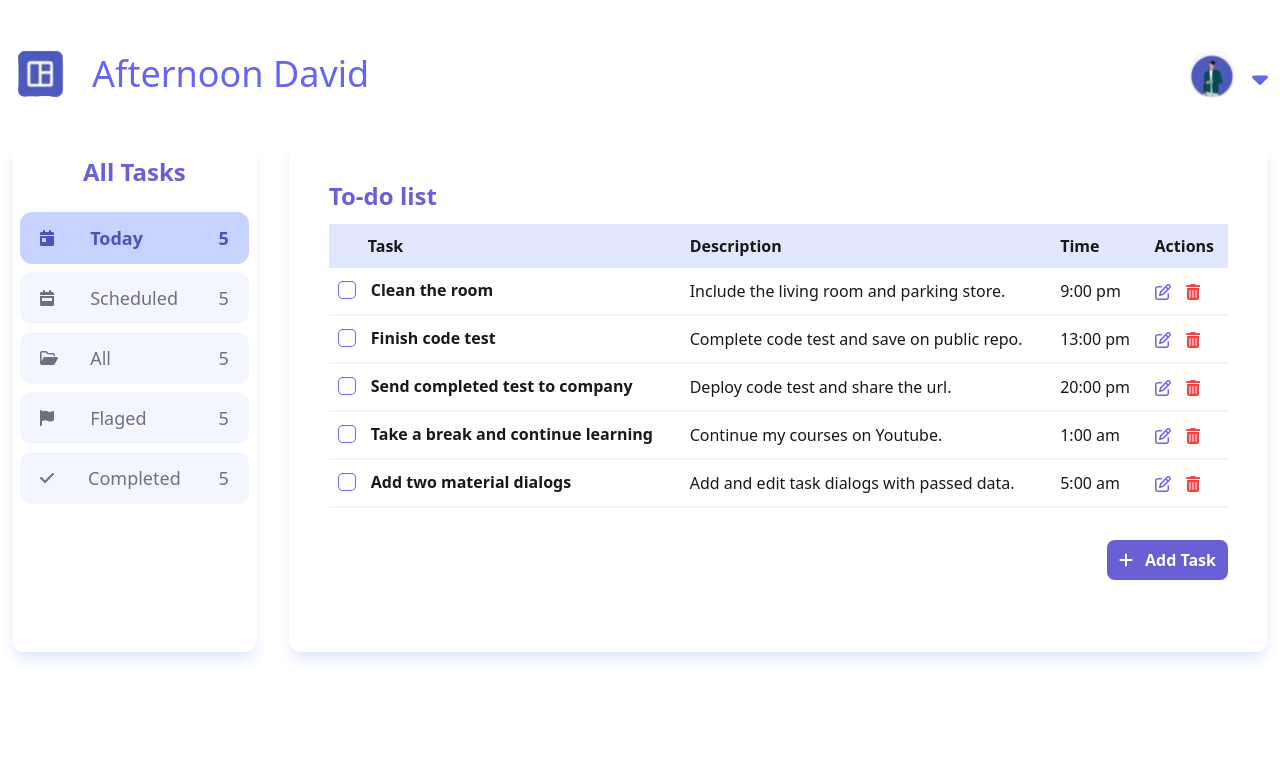
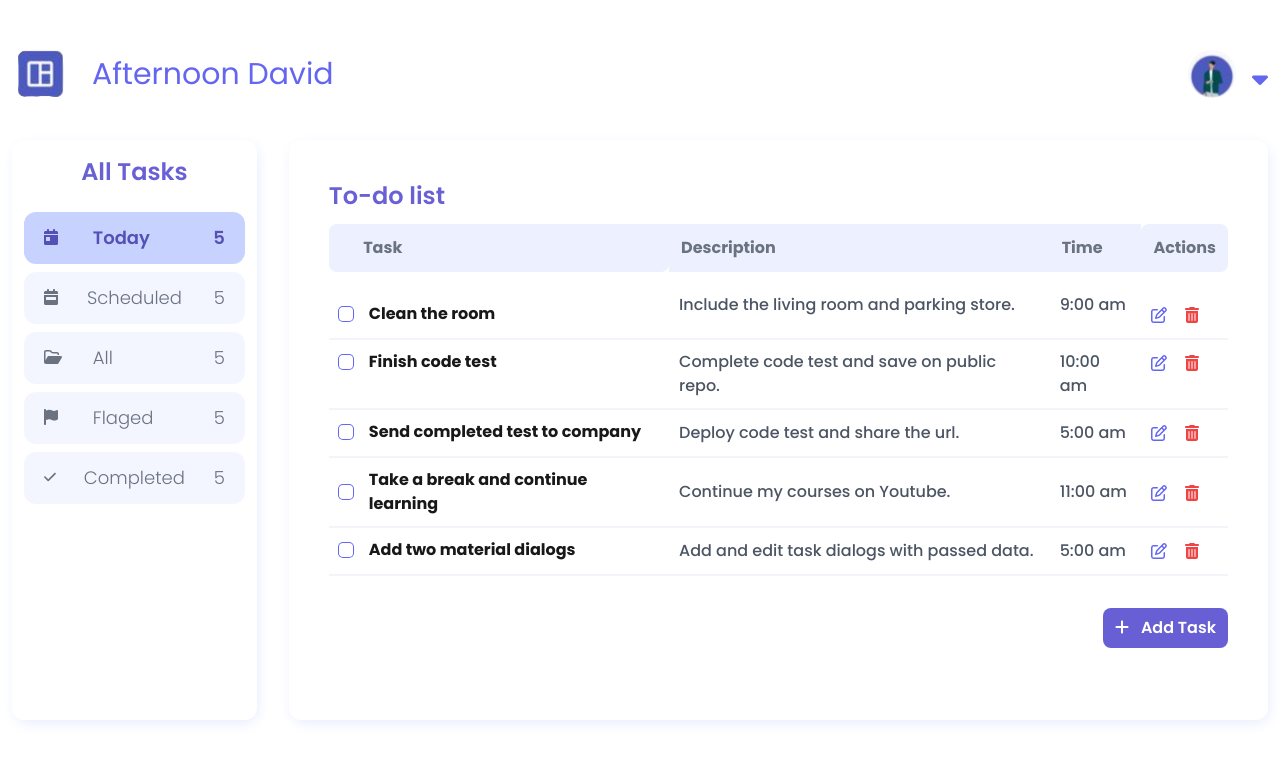
Before and after one commit to jowc/health-todo, an Angular app: page / in a window 1280 px wide. Shown: the top 762 px of the page. Built offline with nearby package versions, Linux system fonts and the light colour scheme.

Commit message:
completed project requirements and added custom Tailwind classes

```diff
--- a/src/app/shared/store/mock.data.ts
+++ b/src/app/shared/store/mock.data.ts
@@ -11,28 +11,28 @@ export const tasks = [
     id: 1,
     task: 'Clean the room',
     description: 'Include the living room and parking store.',
-    time: '9:00 pm',
+    time: '9:00 am',
     priority: false,
   },
   {
     id: 2,
     task: 'Finish code test',
     description: 'Complete code test and save on public repo.',
-    time: '13:00 pm',
+    time: '10:00 am',
     priority: true,
   },
   {
     id: 3,
     task: 'Send completed test to company',
     description: 'Deploy code test and share the url.',
-    time: '20:00 pm',
+    time: '5:00 am',
     priority: false,
   },
   {
     id: 4,
     task: 'Take a break and continue learning',
     description: 'Continue my courses on Youtube.',
-    time: '1:00 am',
+    time: '11:00 am',
     priority: false,
   },
   {
--- a/src/app/shared/ui/header/header.component.html
+++ b/src/app/shared/ui/header/header.component.html
@@ -2,7 +2,7 @@
 
     <section class="flex items-center gap-x-2 sm:gap-x-6">
         <img class="w-10 sm:w-14 cursor-pointer" src="assets/media/health icon.png" alt="health logo" width="64">
-        <span class="text-indigo-500 text-xl sm:text-4xl font-light">Afternoon David</span>
+        <span class="text-indigo-500 text-xl sm:text-3xl font-normal">Afternoon David</span>
     </section>
 
     <section class="flex items-center gap-x-2 sm:gap-x-4 mr-2 sm:mr-0">
--- a/src/app/shared/ui/sidebar-item/sidebar-item.component.scss
+++ b/src/app/shared/ui/sidebar-item/sidebar-item.component.scss
@@ -1,5 +1,5 @@
 section{
     span{
-        @apply text-lg;
+        @apply text-base sm:text-lg;
     }
 }
--- a/src/app/shared/ui/sidebar/sidebar.component.html
+++ b/src/app/shared/ui/sidebar/sidebar.component.html
@@ -1,4 +1,4 @@
-<div class="h-full py-4 px-2 rounded-xl shadow-lg shadow-indigo-100">
+<div class="h-full py-4 px-3 rounded-xl shadow-card">
 
     <h3 class="sm:text-center">All Tasks</h3>
 
--- a/src/app/ui/add-task-modal/add-task-modal.component.html
+++ b/src/app/ui/add-task-modal/add-task-modal.component.html
@@ -6,7 +6,7 @@
         </div>
     </section>
 
-    <form class="flex flex-col gap-y-4" [formGroup]="taskForm" (submit)="onSubmit()">
+    <form class="flex flex-col gap-y-4" [formGroup]="taskForm" #formDir="ngForm" (submit)="onSubmit()">
         <section>
             <input type="text" name="task" id="task" placeholder="Task" formControlName="task">
 
@@ -22,21 +22,22 @@
             </div>
         </section>
 
-        <section class="flex justify-between items-center">
+        <section class="flex flex-col sm:flex-row justify-between items-center gap-2">
 
-            <div class="w-32 relative text-gray-400">
+            <div class="w-full sm:w-32 relative text-gray-400" [ngClass]="{'text-gray-800': time?.value}">
                 <select #timeOption class="focus:text-gray-800" name="time" id="time" formControlName="time">
                     <option class="text-gray-400" value="" selected>Time</option>
                     <option value="9:00 am">9:00 am</option>
                     <option value="10:00 am">10:00 am</option>
                     <option value="11:00 am">11:00 am</option>
+                    <option value="5:00 am">5:00 am</option>
                 </select>
                 <fa-icon class="absolute right-2 top-1/2 -translate-y-1/2 -mt-1 text-2xl font-bold"
                     [icon]="faSortDown()" (click)="timeOption.click()" />
             </div>
 
             <div class="flex items-center gap-x-3 text-gray-400">
-                <label class="block font-bold" for="task">High priority</label>
+                <label class="block font-semibold" for="task">High priority</label>
                 <div class="relative">
                     <input
                         class="peer block appearance-none outline-none w-4 h-4 ring-2 ring-indigo-200 bg-white checked:bg-indigo-600 p-0 rounded"
@@ -48,7 +49,7 @@
 
         </section>
 
-        <div class="ehealth-error" *ngIf="time?.untouched && time?.invalid">
+        <div class="ehealth-error text-center sm:text-left" *ngIf="time?.pristine && formDir.submitted">
             Time must be selected.
         </div>
 
--- a/src/app/ui/edit-task-modal/edit-task-modal.component.html
+++ b/src/app/ui/edit-task-modal/edit-task-modal.component.html
@@ -1 +1,59 @@
-<p>edit-task-modal works!</p>
+<div class="p-10">
+    <section class="relative mb-12">
+        <h3 class="absolute left-1/2 top-1/2 -translate-y-1/2 -translate-x-1/2 text-gray-800">Edit Task</h3>
+        <div class="absolute right-0 top-1/2 -translate-y-1/2 text-2xl cursor-pointer" (click)="closeModal()">
+            <fa-icon [icon]="faClose()" />
+        </div>
+    </section>
+
+    <form class="flex flex-col gap-y-4" [formGroup]="taskForm" #formDir="ngForm" (submit)="onSubmit()">
+        <section>
+            <input type="text" name="task" id="task" placeholder="Task" formControlName="task">
+
+            <div class="ehealth-error" *ngIf="task?.dirty && task?.invalid">
+                Task must be 3 to 100 characters.
+            </div>
+        </section>
+
+        <section> <textarea rows="6" placeholder="Description" formControlName="description"></textarea>
+            <div class="ehealth-error" *ngIf="description?.dirty && description?.invalid">
+                Task must be 20 to 255 characters.
+            </div>
+        </section>
+        <section class="flex flex-col sm:flex-row justify-between items-center gap-2">
+
+            <div class="w-full sm:w-32 relative text-gray-400" [ngClass]="{'text-gray-800': time?.value}">
+                <select #timeOption class="focus:text-gray-800" name="time" id="time" formControlName="time">
+                    <option class="text-gray-400" value="" selected>Time</option>
+                    <option value="9:00 am">9:00 am</option>
+                    <option value="10:00 am">10:00 am</option>
+                    <option value="11:00 am">11:00 am</option>
+                    <option value="5:00 am">5:00 am</option>
+                </select>
+                <fa-icon class="absolute right-2 top-1/2 -translate-y-1/2 -mt-1 text-2xl font-bold"
+                    [icon]="faSortDown()" (click)="timeOption.click()" />
+            </div>
+
+            <div class="flex items-center gap-x-3 text-gray-400" [ngClass]="{'text-gray-800': taskForm.value.priority}">
+                <label class="block font-semibold" for="task">High priority</label>
+                <div class="relative">
+                    <input
+                        class="peer block appearance-none outline-none w-4 h-4 ring-2 ring-indigo-200 bg-white checked:bg-indigo-600 p-0 rounded"
+                        type="checkbox" name="priority" id="priority" formControlName="priority" />
+                    <fa-icon class="hidden peer-checked:block absolute -top-1 left-[2px] w-3 text-white"
+                        [icon]="faCheck()" />
+                </div>
+            </div>
+
+        </section>
+
+        <div class="ehealth-error" *ngIf="time?.untouched && formDir.submitted">
+            Time must be selected.
+        </div>
+
+        <section class="flex justify-center">
+            <button class="py-2 px-8">Update Task</button>
+        </section>
+
+    </form>
+    </div>
--- a/src/app/ui/edit-task-modal/edit-task-modal.component.ts
+++ b/src/app/ui/edit-task-modal/edit-task-modal.component.ts
@@ -1,13 +1,84 @@
-import { Component } from '@angular/core';
+import { Component, OnInit, inject, signal } from '@angular/core';
 import { CommonModule } from '@angular/common';
+import {
+  ReactiveFormsModule,
+  FormGroup,
+  FormControl,
+  Validators,
+} from '@angular/forms';
+import { MAT_DIALOG_DATA, MatDialogRef } from '@angular/material/dialog';
+import { FontAwesomeModule } from '@fortawesome/angular-fontawesome';
+import {
+  faXmark,
+  faCheck,
+  faSortDown,
+} from '@fortawesome/free-solid-svg-icons';
+import { MockDataService } from 'src/app/shared/store/mock-data.service';
+import { taskInterface } from 'src/app/shared/store/mock.data';
+import { TableComponent } from '../table/table.component';
 
 @Component({
   selector: 'app-edit-task-modal',
   standalone: true,
-  imports: [CommonModule],
+  imports: [CommonModule, FontAwesomeModule, ReactiveFormsModule],
   templateUrl: './edit-task-modal.component.html',
-  styleUrls: ['./edit-task-modal.component.scss']
+  styleUrls: ['./edit-task-modal.component.scss'],
 })
-export class EditTaskModalComponent {
+export class EditTaskModalComponent implements OnInit {
+  private readonly dialogRef = inject(MatDialogRef<TableComponent>);
+  private readonly dialogData: taskInterface = inject(MAT_DIALOG_DATA);
+  private readonly mockService = inject(MockDataService);
+  // @Inject(MAT_DIALOG_DATA) public data: {name: string}
+  faClose = signal(faXmark);
+  faCheck = signal(faCheck);
+  faSortDown = signal(faSortDown);
+  taskForm = new FormGroup({
+    task: new FormControl<string>('', {
+      validators: [
+        Validators.required,
+        Validators.minLength(3),
+        Validators.maxLength(100),
+      ],
+    }),
+    description: new FormControl<string>('', {
+      validators: [Validators.minLength(20), Validators.maxLength(255)],
+    }),
+    time: new FormControl<string>('', {
+      validators: [Validators.required],
+    }),
+    priority: new FormControl<boolean>(false),
+  });
 
+  ngOnInit(): void {
+    this.updateForm();
+  }
+
+  closeModal = () => this.dialogRef.close();
+
+  get task() {
+    return this.taskForm.get('task');
+  }
+
+  get description() {
+    return this.taskForm.get('description');
+  }
+
+  get time() {
+    return this.taskForm.get('time');
+  }
+
+  updateForm() {
+    return this.taskForm.patchValue({
+      ...this.dialogData,
+    });
+  }
+
+  onSubmit() {
+    if (this.taskForm.valid) {
+      const updateData = { ...this.taskForm.value, id: this.dialogData.id };
+      this.mockService.editTask(updateData as taskInterface);
+      this.taskForm.reset();
+      return this.dialogRef.close();
+    }
+  }
 }
--- a/src/app/ui/table/table.component.html
+++ b/src/app/ui/table/table.component.html
@@ -1,9 +1,9 @@
-<div class="h-full p-5 sm:p-10 rounded-xl shadow-lg shadow-indigo-100 overflow-auto">
+<div class="h-full p-5 sm:p-10 rounded-xl shadow-card overflow-auto">
     <h3>To-do list</h3>
 
     <table class="mt-3 w-full min-w-[700px] table-fixed sm:table-auto">
-        <thead class="bg-indigo-100 rounded">
-            <tr class="rounded-xl">
+        <thead class="bg-indigo-100/60">
+            <tr>
                 <th>&nbsp; &nbsp; &nbsp; Task</th>
                 <th>Description</th>
                 <th>Time</th>
@@ -11,18 +11,18 @@
             </tr>
         </thead>
 
-        <tbody>
+        <tbody class="mt-2">
             <ng-container *ngFor="let item of dataService.tasks(); index as i; trackBy: trackTask">
 
                 <tr>
                     <td class="flex items-center gap-x-4">
                         <input type="checkbox" name="task" id="task"
-                            class="relative peer block appearance-none outline-none w-4 h-4 ring-1 ring-indigo-500 bg-white checked:bg-indigo-600 rounded" />
+                            class="relative peer block appearance-none outline-none p-[7px] ring-1 ring-indigo-500 bg-white checked:bg-indigo-600 rounded" />
                         <label class="block font-bold" for="task">{{item.task}}</label>
-                        <fa-icon class="hidden peer-checked:block absolute ml-[2px] w-3 text-white" [icon]="faCheck()" />
+                        <fa-icon class="hidden peer-checked:block absolute ml-[2px] w-2 text-white" [icon]="faCheck()" />
                     </td>
-                    <td>{{item.description}}</td>
-                    <td>{{item.time}}</td>
+                    <td class="text-gray-600 font-medium">{{item.description}}</td>
+                    <td class="text-gray-600 font-medium">{{item.time}}</td>
 
                     <td class="grid grid-cols-2">
                         <div class="text-indigo-500 font-bold cursor-pointer" (click)="editTask(item)">
--- a/src/app/ui/table/table.component.scss
+++ b/src/app/ui/table/table.component.scss
@@ -1,10 +1,15 @@
 thead{
     th{
-        padding: 10px;
+        padding: 12px;
         text-align: left;
+        @apply text-gray-500;
 
         &:first-child{
             padding-left: 14px;
+            border-radius: 8px 0 8px 8px;
+        }
+        &:last-child{
+            border-radius: 8px 8px 8px 0;
         }
     }
 }
@@ -12,6 +17,11 @@ thead{
 tbody{
     tr{
         @apply border-b-2 border-b-slate-100;
+
+        &:first-child > td{
+            margin-top: 20px;
+        }
+
         td{
             padding: 10px;
             text-align: left;
--- a/src/index.html
+++ b/src/index.html
@@ -5,9 +5,15 @@
   <title>eHealth Todo List</title>
   <base href="/">
   <meta name="viewport" content="width=device-width, initial-scale=1">
-  <link rel="icon" type="image/x-icon" href="favicon.ico">
+  <link rel="icon" type="image/x-icon" href="assets/media/health icon.png">
   <link rel="preconnect" href="https://fonts.gstatic.com">
-  <link href="https://fonts.googleapis.com/css2?family=Roboto:wght@300;400;500&display=swap" rel="stylesheet">
+  <link rel="preconnect" href="https://fonts.googleapis.com">
+  <link rel="preconnect" href="https://fonts.gstatic.com" crossorigin>
+  <link rel="preconnect" href="https://fonts.googleapis.com">
+  <link rel="preconnect" href="https://fonts.gstatic.com" crossorigin>
+  <link
+    href="https://fonts.googleapis.com/css2?family=Poppins:ital,wght@0,100;0,200;0,300;0,400;0,500;0,600;0,700;0,800;1,100;1,200;1,300;1,400;1,500;1,600;1,700;1,800&display=swap"
+    rel="stylesheet">
   <link href="https://fonts.googleapis.com/icon?family=Material+Icons" rel="stylesheet">
 </head>
 <body>
--- a/src/styles.scss
+++ b/src/styles.scss
@@ -27,25 +27,26 @@ body {
 
 body {
   line-height: 1.5;
+  font-family: 'Poppins', serif;
   -webkit-font-smoothing: antialiased;
 
   //   global styling
   color: #191818;
 
   h3 {
-    @apply text-xl sm:text-2xl text-indigo-700/80 font-bold;
+    @apply text-xl sm:text-2xl text-indigo-700/80 font-semibold;
   }
 
   form {
     input,
     textarea,
     select {
-      @apply block appearance-none outline-none w-full p-4 ring-2 ring-indigo-800/30 bg-white checked:bg-indigo-600 placeholder:font-semibold rounded;
+      @apply block appearance-none outline-none w-full p-4 ring-2 ring-indigo-800/30 bg-white checked:bg-indigo-600 placeholder:font-semibold placeholder:text-gray-300 font-semibold rounded;
     }
   }
 
   button {
-    @apply bg-indigo-700/80 text-white font-semibold rounded-lg;
+    @apply bg-indigo-700/80 hover:bg-indigo-700 text-white font-semibold transition-colors duration-300 rounded-lg;
   }
 }
 img,
```
Also changed, not shown: tailwind.config.js (+8 -1 lines).
